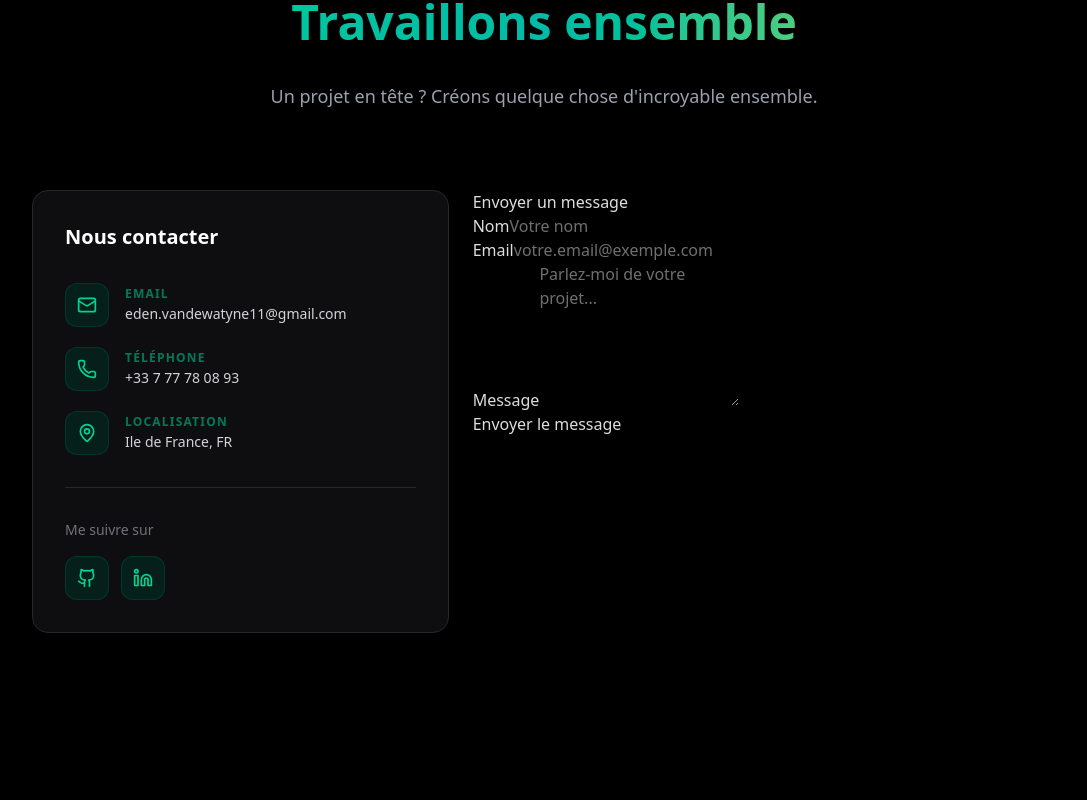
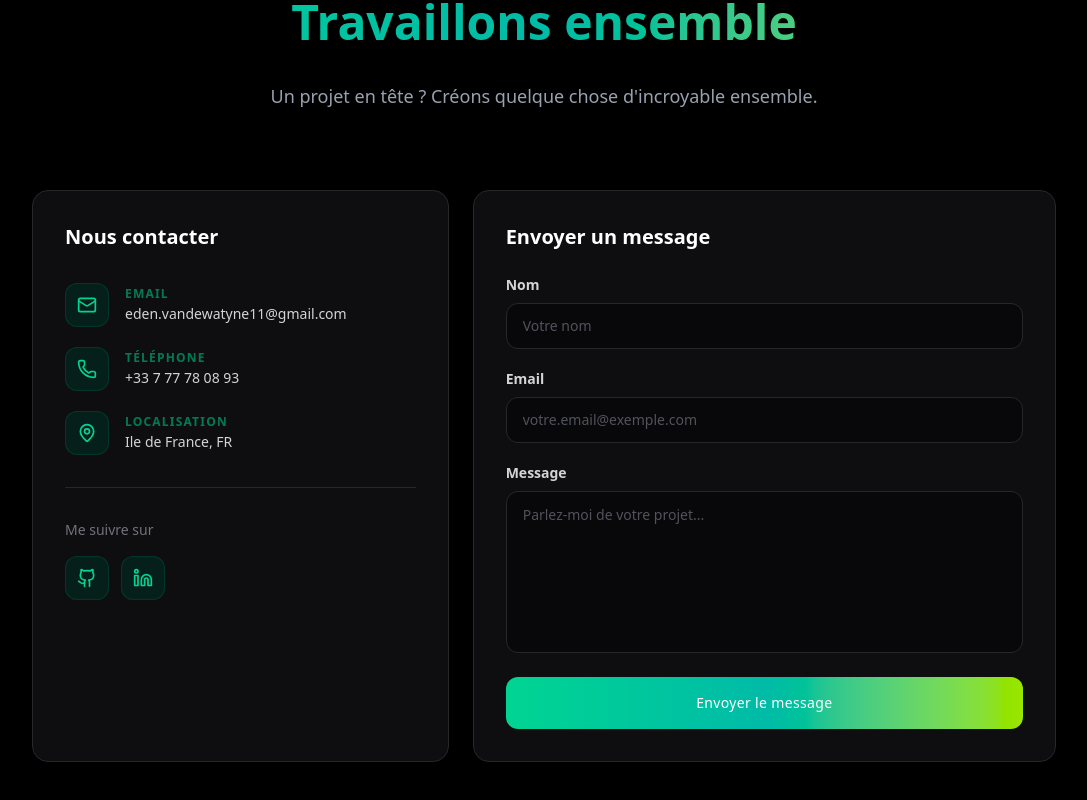
Before and after one commit to eden77-rgb/Portfolio, a React (Vite) app: page / in a window 1280 px wide. Shown: the part 6131-6931 px from the top of the page, without its empty margins (96-1183 px from the left). Before the commit the page ends 6844 px from the top, so only its background shows below. Built offline with nearby package versions, Linux system fonts and the light colour scheme.

Commit message:
Ajout du style pour le formulaire de contact

```diff
--- /dev/null
+++ b/src/components/Button/SubmitButton.tsx
@@ -0,0 +1,14 @@
+import type { SubmitButtonProps } from '@/types';
+
+const SubmitButton = ({ action }: SubmitButtonProps) => {
+    return (
+        <button
+            onClick={action}
+            className="w-full py-4 rounded-xl font-bold text-sm text-black bg-linear-to-r from-emerald-400 via-teal-500 to-lime-400 hover:opacity-90 hover:-translate-y-0.5 hover:shadow-lg hover:shadow-emerald-500/30 transition-all duration-200 tracking-wide"
+        >
+            <span className="text-white font-normal">Envoyer le message</span>
+        </button>
+    )
+}
+
+export default SubmitButton
--- a/src/components/Button/index.ts
+++ b/src/components/Button/index.ts
@@ -2,3 +2,4 @@ export { default as Button } from "./Button";
 export { default as LinkButton } from "./LinkButton";
 export { default as ExternalButton } from "./ExternalButton";
 export { default as DownloadButton } from "./DownloadButton";
+export { default as SubmitButton } from "./SubmitButton";
--- a/src/components/ContactSection/ContactForm.tsx
+++ b/src/components/ContactSection/ContactForm.tsx
@@ -1,4 +1,5 @@
 import { useState } from "react"
+import { SubmitButton } from "../Button"
 
 const ContactForm = () => {
     const [form, setForm] = useState({ name: "", email: "", message: "" })
@@ -12,49 +13,48 @@ const ContactForm = () => {
     }
 
     return (
-        <div>
-            <h3>Envoyer un message</h3>
+        <div className="bg-zinc-900/60 border border-zinc-800 rounded-2xl p-8 flex flex-col gap-6 h-full">
+            <h3 className="text-xl font-bold text-white">Envoyer un message</h3>
 
-            <div>
-                <div>
-                    <label>Nom</label>
+            <div className="flex flex-col gap-5 flex-1">
+                <div className="flex flex-col gap-2">
+                    <label className="text-sm font-semibold text-zinc-300">Nom</label>
                     <input
                         type="text"
                         name="name"
                         placeholder="Votre nom"
                         value={form.name}
                         onChange={handleChange}
+                        className="bg-black/40 border border-zinc-800 rounded-xl px-4 py-3 text-sm text-zinc-200 placeholder:text-zinc-600 outline-none focus:border-emerald-500 focus:ring-2 focus:ring-emerald-500/20 transition-all w-full"
                     />
                 </div>
 
-                <div>
-                    <label>Email</label>
+                <div className="flex flex-col gap-2">
+                    <label className="text-sm font-semibold text-zinc-300">Email</label>
                     <input
                         type="email"
                         name="email"
                         placeholder="votre.email@exemple.com"
                         value={form.email}
                         onChange={handleChange}
+                        className="bg-black/40 border border-zinc-800 rounded-xl px-4 py-3 text-sm text-zinc-200 placeholder:text-zinc-600 outline-none focus:border-emerald-500 focus:ring-2 focus:ring-emerald-500/20 transition-all w-full"
                     />
                 </div>
 
-                <div>
-                    <label>Message</label>
+                <div className="flex flex-col gap-2">
+                    <label className="text-sm font-semibold text-zinc-300">Message</label>
                     <textarea
                         name="message"
                         placeholder="Parlez-moi de votre projet..."
                         value={form.message}
                         onChange={handleChange}
                         rows={6}
+                        className="bg-black/40 border border-zinc-800 rounded-xl px-4 py-3 text-sm text-zinc-200 placeholder:text-zinc-600 outline-none focus:border-emerald-500 focus:ring-2 focus:ring-emerald-500/20 transition-all w-full resize-none leading-relaxed"
                     />
                 </div>
             </div>
 
-            <button
-                onClick={handleSubmit}
-            >
-                Envoyer le message
-            </button>
+            <SubmitButton action={handleSubmit} />
         </div>
     )
 }
--- a/src/types/components.ts
+++ b/src/types/components.ts
@@ -14,6 +14,11 @@ export type ExternalButtonProps = {
 export type DownloadButtonProps = {
     path: string
 }
+
+export type SubmitButtonProps = {
+    action: () => void
+}
+
 
 export type ProjectsProps = {
     sections: ProjetBySection
```
